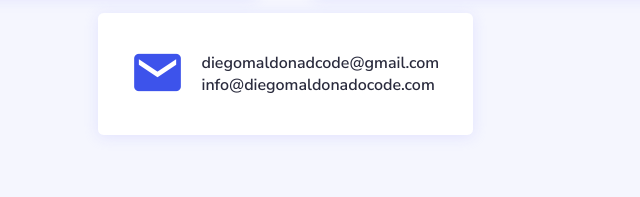
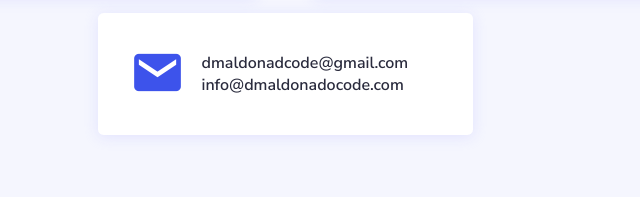
Before and after one commit to diegomaldonadofrontdev/desarrolloweb_final, a plain HTML site: page pages/contacto.html in a window 1280 px wide. Shown: the part 603-800 px from the top of the page, 355-995 px from the left. Drawn offline with nearby package versions, Linux system fonts and the light colour scheme.

Commit message:
Add files via upload

```diff
--- a/pages/contacto.html
+++ b/pages/contacto.html
@@ -86,8 +86,8 @@
           <div class="contacto__item">
             <div class="icon"><i class="bx bxs-envelope"></i></div>
             <div class="info">
-              <p>diegomaldonadcode@gmail.com</p>
-              <p>info@diegomaldonadocode.com</p>
+              <p>dmaldonadcode@gmail.com</p>
+              <p>info@dmaldonadocode.com</p>
             </div>
           </div>
         </div>
```
